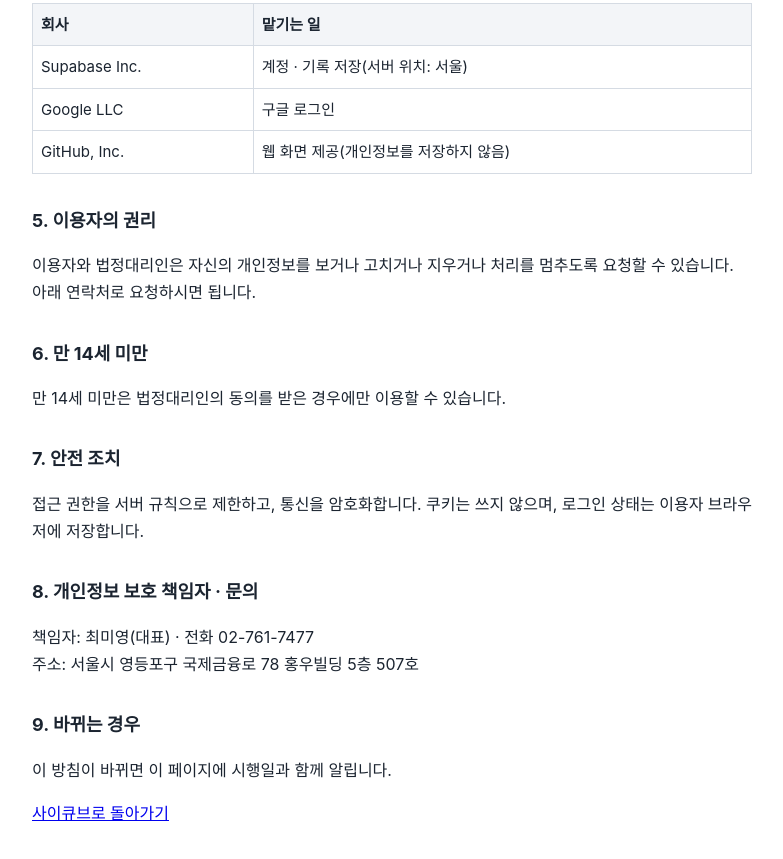
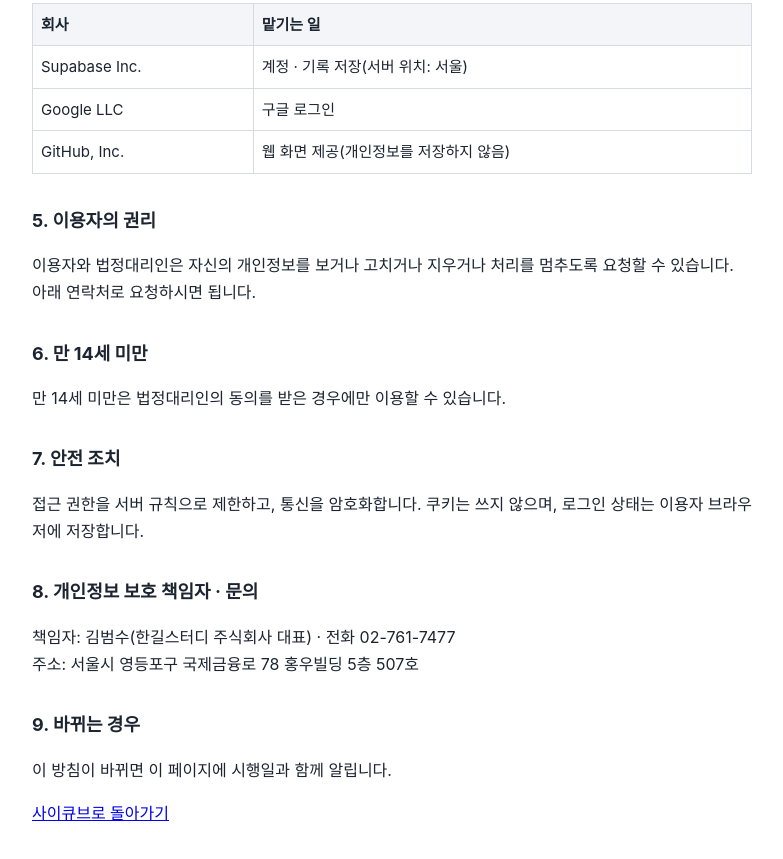
Before and after one commit to miyeongssam/scicube, a plain HTML site: page privacy.html in a window 1280 px wide. Shown: the part 902-1761 px from the top of the page, without its empty margins (248-1031 px from the left). Drawn offline with Linux system fonts and the light colour scheme.

Commit message:
개인정보 보호 책임자를 법인 대표로 고침
Co-Authored-By: Claude Opus 5.5 <noreply@anthropic.com>

```diff
--- a/privacy.html
+++ b/privacy.html
@@ -55,7 +55,7 @@
   <p>접근 권한을 서버 규칙으로 제한하고, 통신을 암호화합니다. 쿠키는 쓰지 않으며, 로그인 상태는 이용자 브라우저에 저장합니다.</p>
 
   <h2>8. 개인정보 보호 책임자 · 문의</h2>
-  <p>책임자: 최미영(대표) · 전화 02-761-7477<br>주소: 서울시 영등포구 국제금융로 78 홍우빌딩 5층 507호</p>
+  <p>책임자: 김범수(한길스터디 주식회사 대표) · 전화 02-761-7477<br>주소: 서울시 영등포구 국제금융로 78 홍우빌딩 5층 507호</p>
 
   <h2>9. 바뀌는 경우</h2>
   <p>이 방침이 바뀌면 이 페이지에 시행일과 함께 알립니다.</p>
```
